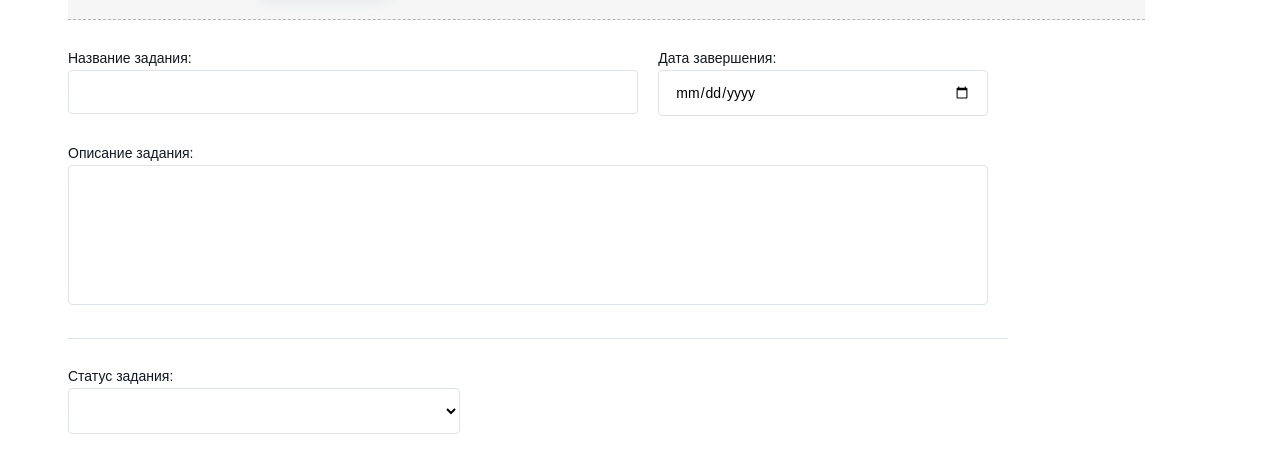
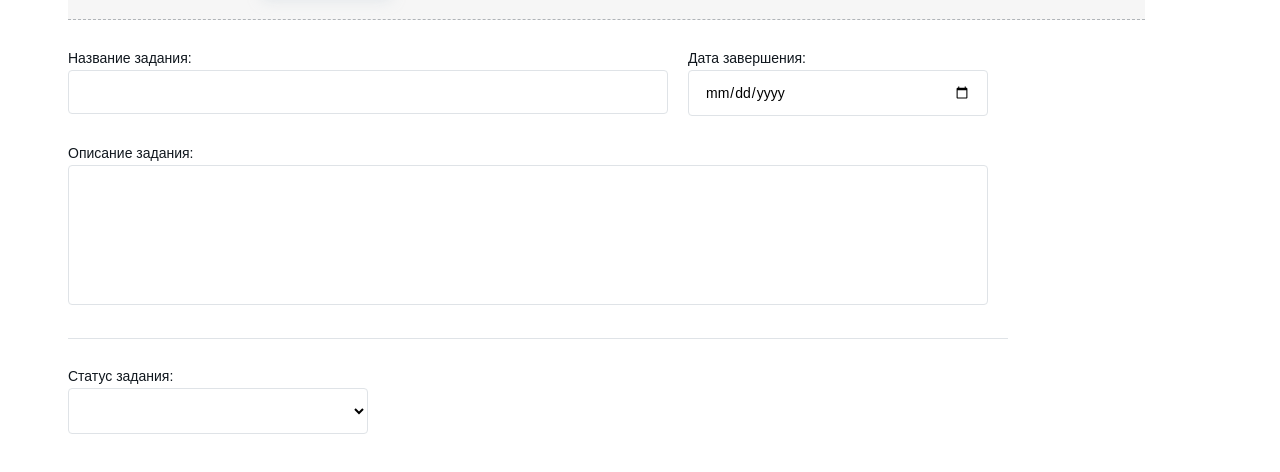
Before and after one commit to oWeRQ/magnit-freework, a Vue app: page / in a window 1280 px wide. Both pictures are taken after a click on the button "Новое задание". Shown: the part 292-764 px from the top of the page. Built offline with nearby package versions, Linux system fonts and the light colour scheme.

Commit message:
small style fixes

```diff
--- a/src/components/App.vue
+++ b/src/components/App.vue
@@ -56,6 +56,7 @@ export default {
     padding: 0;
     background: transparent;
     border: none;
+    cursor: pointer;
   }
 
   .btn {
--- a/src/components/TaskStep.vue
+++ b/src/components/TaskStep.vue
@@ -73,7 +73,7 @@
     border-bottom: 1px solid #DFE3E7;
   }
   .field {
-    flex-grow: 1;
+    flex: 1 0 0;
   }
   .grow-2 {
     flex-grow: 2;
```
